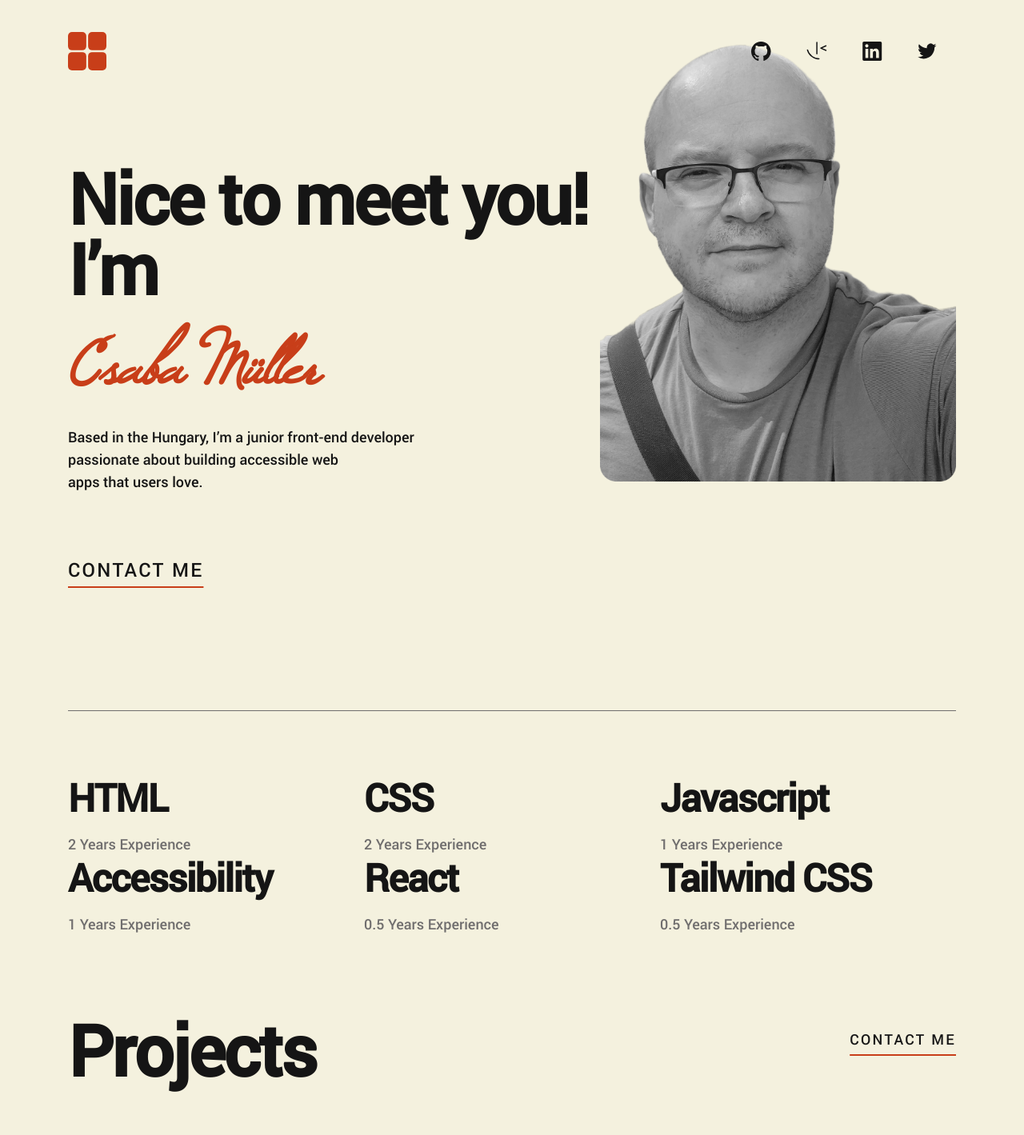
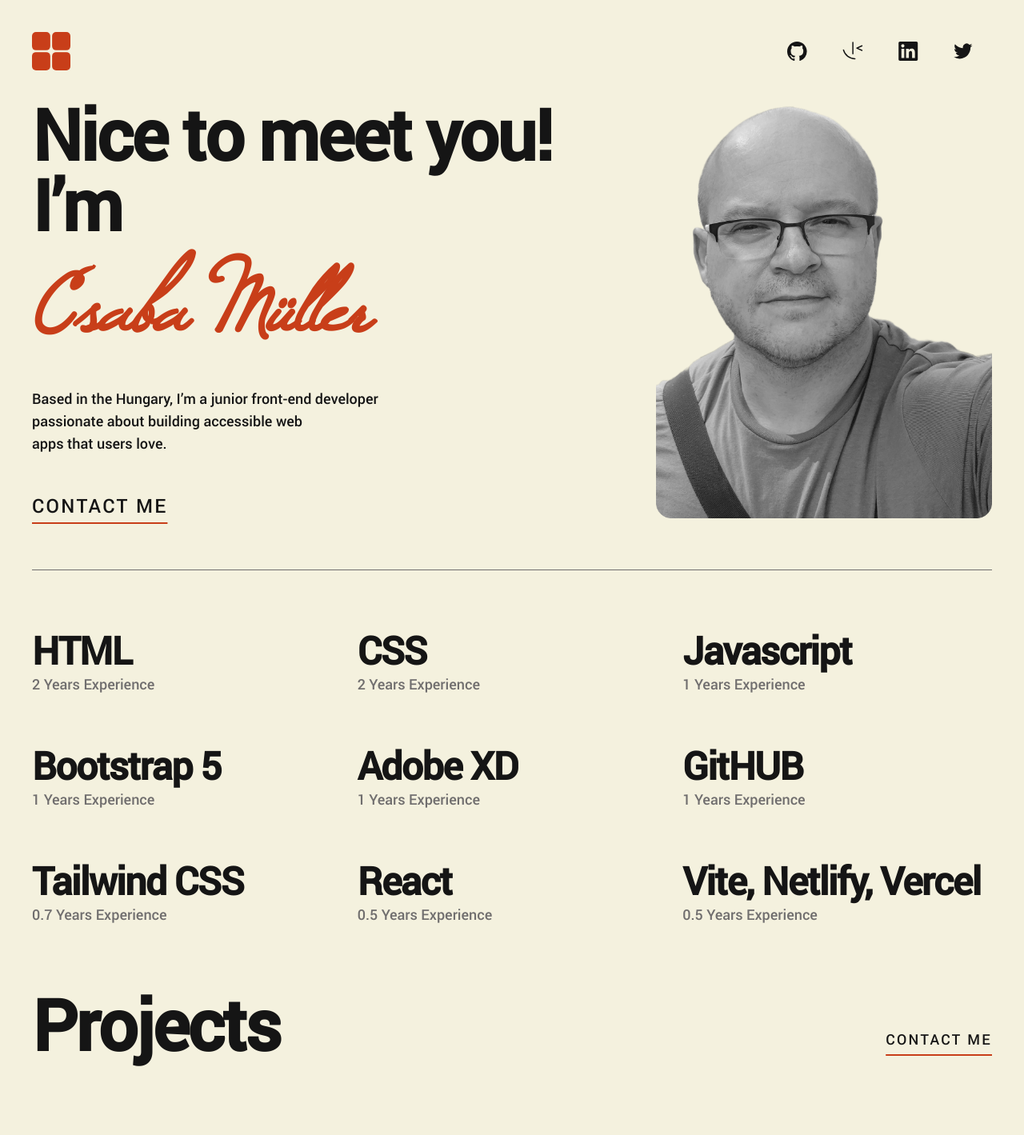
Before and after one commit to Csabooo/portfoilo-react, a React (Vite) app: page / in a window 1280 px wide. Shown: the top 1419 px of the page at 80% size. Built offline with nearby package versions, Linux system fonts and the light colour scheme.

Commit message:
desktop version v1.0

```diff
--- a/src/App.jsx
+++ b/src/App.jsx
@@ -7,7 +7,7 @@ function App() {
   return (
     <div>
       <div className="2xl:container text-center mx-auto pb-10 px-5 md:pb-20">
-        <div className="mx-auto md:max-w-[768px] lg:max-w-[1110px]">
+        <div className="mx-auto md:max-w-[850px] lg:max-w-[1200px]">
           <Header />
           <Main />
           <Projects />
--- a/src/components/Contact.jsx
+++ b/src/components/Contact.jsx
@@ -7,12 +7,12 @@ function Contact() {
   return (
     <div
       id="contact"
-      className="relative pb-14 pt-10 px-5 bg-black  xl:pt-20">
-      <div className="text-light_yellow md:w-[447px] xl:w-[1110px] mx-auto xl:text-left">
-        <div className="xl:grid grid-rows-1 xl:gap-x-40 grid-cols-2 xl:w-[1110px] xl:mx-auto xl:justify-center xl:pb-20 relative">
-          <div className="xl:pt-3">
+      className="relative pb-14 pt-10 px-5 bg-black  lg:pt-20">
+      <div className="text-light_yellow md:max-w-[700px] lg:max-w-[1200px] mx-auto lg:text-left">
+        <div className="lg:grid grid-rows-1 lg:gap-x-40 grid-cols-2 lg:max-w-[1200px] lg:mx-auto lg:justify-center lg:pb-20 relative">
+          <div className="lg:pt-3">
             <h1>Contact</h1>
-            <p className="text-light_yellow pt-10">
+            <p className="text-light_yellow py-10">
               I would love to hear about your project and how I could help.
               Please fill in the form, and I’ll get back to you as soon as
               possible.
@@ -27,7 +27,8 @@ function Contact() {
           </div>
         </div>
       </div>
-      <div className="max-w-[708px] mx-auto xl:max-w-[1110px] xl:pb-10">
+
+      <div className="max-w-[850px] mx-auto lg:max-w-[1200px] lg:pb-10">
         <hr className="" />
         <div className="pt-5 flex flex-row justify-between items-center md:pt-8">
 
--- a/src/components/Form.jsx
+++ b/src/components/Form.jsx
@@ -24,7 +24,7 @@ function Form() {
           <label className="text-red text-right text-xs pt-2">
             Sorry, invalid format here
           </label>
-          <span className="absolute bottom-4 right-0 material-symbols-outlined text-red">
+          <span className="absolute bottom-4 md:bottom-10 right-0 material-symbols-outlined text-red">
             error
           </span>
         </div>
@@ -71,7 +71,7 @@ function Form() {
           placeholder="MESSAGE"
         />
 
-        <div className="text-right pt-10 pb-16 md:pb-28 xl:pb-20">
+        <div className="text-right pt-10 pb-16 md:pb-28 lg:pb-20">
           <button type="submit">
             <p className=" text-light_yellow tracking-[2.29px] decoration_underline">
               SEND MESSAGE
--- a/src/components/Header.jsx
+++ b/src/components/Header.jsx
@@ -9,7 +9,7 @@ function Header() {
     <div>
       <div className="flex flex-row justify-between mt-4 md:pt-6">
         <img className="" src={cubes_logo} alt="cubes_logo" />
-        <div className="flex flex-row justify-end items-center w-40 z-10 md:mx-0 md:right-4 xl:right-12">
+        <div className="flex flex-row justify-end items-center w-40 z-10 md:mx-0 md:right-4 lg:right-12">
           {/* -------------------------------GITHUB---------------------------------------- */}
           <a type="button" href="https://www.github.com" className="pl-5">
             <svg
@@ -71,19 +71,19 @@ function Header() {
 
       <div className="md:relative">
         <img
-          className=" flex mx-auto max-w-[70%] z-0 md:hidden"
+          className="flex mx-auto max-w-[60%] z-0 md:hidden"
           src={image_profile_mobile}
           alt="profile-mobile"
         />
-        <div className="hidden md:flex xl:hidden md:absolute  right-0 md:w-[322px] z-0">
+        <div className="hidden md:flex lg:hidden md:absolute right-0 md:max-w-[40%] z-0">
           <img
             src={image_profile_mobile}
             alt="profile-mobile"
           />
         </div>
-        <div className="hidden md:hidden xl:flex xl:absolute -top-20  xl:right-0 xl:w-[445px] ">
+        <div className="hidden md:hidden lg:flex lg:absolute lg:right-0 lg:max-w-[35%]">
           <img
-            className="max-w-[445px]"
+
             src={image_profile_mobile}
             alt="profile-desktop"
           />
@@ -114,15 +114,15 @@ function Header() {
           </div>
         </div>
 
-        {/* --------------------------------------------------- MOBILE<  -------------------------------------------------------------
+        {/* --------------------------------------------------- NOT Mobile -------------------------------------------------------------
  */}
-        <div className="hidden md:flex flex-col md:pt-4 text-left xl:pt-20">
-
-          <h1 className="pt-9 md:z-40 xl:inline-block">
-            Nice to <br className="xl:hidden" />
-            meet you! <br className="md:hidden xl:inline-block" />
-            I’m <br className="md:flex xl:hidden" />
-            <span className="text-red font-windson pt-14 text-8xl">
+        <div className="hidden md:flex flex-col md:pt-0 text-left">
+          <div className="md:max-w-[500px] lg:max-w-[650px]">
+            <h1 className="pt-9 md:z-40 lg:inline-block ">
+              Nice to <br className="lg:hidden" />
+              meet you! <br className="md:hidden lg:inline-block" />
+              I’m <br className="md:flex lg:hidden" />
+              <span className="text-red font-windson pt-14 text-8xl lg:text-9xl">
                 Csaba Müller
               </span>
             </h1>
@@ -132,7 +132,8 @@ function Header() {
               passionate about building accessible web <br />
               apps that users love.
             </p>
-          <div className="pt-20 pb-16 xl:pb-40">
+
+            <div className="pt-16 pb-16 md:pt-12 md:pb-16">
               <a
                 href="#contact"
                 className="inline tracking-[2.29px] text-black decoration_underline text-heading_M">
@@ -140,8 +141,13 @@ function Header() {
               </a>
             </div>
           </div>
+
+
         </div>
-      <hr className="pb-8 xl:pb-16" />
+      </div>
+
+      <hr className="pb-8 md:pb-4" />
+
     </div>
   );
 }
--- a/src/components/Main.jsx
+++ b/src/components/Main.jsx
@@ -2,33 +2,45 @@ import React from "react";
 
 function Main() {
   return (
-    <div className="md:grid grid-cols-2 grid-rows-3 md:justify-items-start md:text-left xl:grid-cols-3 xl:grid-flow-rows-2 xl: pt-4">
-      <div>
+    <div className="md:grid md:grid-cols-2 md:gap-5 md:justify-items-start md:text-left lg:grid-cols-3 lg:grid-flow-rows-2 lg:pt-4">
+      <div className="technology">
         <h2 className="technologies">HTML</h2>
         <p>2 Years Experience</p>
       </div>
-      <div>
+      <div className="technology">
         <h2 className="technologies">CSS</h2>
         <p>2 Years Experience</p>
       </div>
-      <div>
+      <div className="technology">
         <h2 className="technologies">Javascript</h2>
         <p>1 Years Experience</p>
       </div>
-      <div>
-        <h2 className="technologies">Accessibility</h2>
+      <div className="technology">
+        <h2 className="technologies">Bootstrap 5</h2>
         <p>1 Years Experience</p>
       </div>
-      <div>
+      <div className="technology">
+        <h2 className="technologies">Adobe XD</h2>
+        <p>1 Years Experience</p>
+      </div>
+      <div className="technology">
+        <h2 className="technologies">GitHUB</h2>
+        <p>1 Years Experience</p>
+      </div>
+      <div className="technology">
+        <h2 className="technologies">Tailwind CSS</h2>
+        <p>0.7 Years Experience</p>
+      </div>
+      <div className="technology">
         <h2 className="technologies">React</h2>
         <p>0.5 Years Experience</p>
       </div>
-      <div>
-        <h2 className="technologies">Tailwind CSS</h2>
+      <div className="technology">
+        <h2 className="technologies">Vite, Netlify, Vercel</h2>
         <p>0.5 Years Experience</p>
       </div>
 
-    </div>
+    </div >
   );
 }
 
--- a/src/components/ProjectItem.jsx
+++ b/src/components/ProjectItem.jsx
@@ -13,9 +13,9 @@ function ProjectItem({ smallImage, largeImage, title, technologies }) {
     <div>
       <div
         onClick={buttonHandler}
-        className="relative xl:flex xl:cursor-pointer justify-center items-center">
+        className="relative lg:flex lg:cursor-pointer justify-center items-center">
         {isWindowVisible && (
-          <div className="absolute xl:flex w-full h-full bg-black opacity-80 z-20 justify-center items-center ">
+          <div className="absolute lg:flex w-full h-full bg-black opacity-80 z-20 justify-center items-center ">
             <div className="flex flex-col justify-center items-center ">
               <a href="index.html" className="lg:px-0">
                 <p className="inline  text-white tracking-[2.29px] decoration_underline ">
@@ -37,7 +37,7 @@ function ProjectItem({ smallImage, largeImage, title, technologies }) {
             alt={`thumbnail-${title}-small`}
           />
           <img
-            className="pb-6 hidden md:block max-w-[342px] lg:max-w-[540px]"
+            className="pb-6 hidden md:block max-w-[342px] lg:max-w-full"
             src={largeImage}
             alt={`thumbnail-${title}-large`}
           />
--- a/src/components/Projects.jsx
+++ b/src/components/Projects.jsx
@@ -37,10 +37,10 @@ function Projects() {
   return (
     <div className="relative">
       <hr className="md:hidden block" />
-      <div className="flex justify-between pt-20 pb-8 md:pb-16 xl:pt-0 xl:pb-24">
+      <div className="flex justify-between pt-20 pb-8 md:pb-16 lg:pt-20 lg:pb-24">
         <h1 className="text-left ">Projects</h1>
         <a href="#contact" className="block px-0">
-          <p className="relative text-black tracking-[2.29px] decoration_underline md:pt-4">
+          <p className="relative text-black tracking-[2.29px] decoration_underline md:pt-8 lg:pt-12">
             CONTACT ME
           </p>
         </a>
--- a/src/index.css
+++ b/src/index.css
@@ -49,7 +49,7 @@
   }
 
   h1 {
-    @apply text-[40px] md:text-[72px] font-bold leading-none xl:text-heading_XL z-20;
+    @apply text-[40px] md:text-[72px] font-bold leading-none lg:text-heading_XL z-20;
   }
 
   h2 {
@@ -83,6 +83,10 @@
   span {
     @apply text-grey block pb-6 md:pb-0 tracking-[-1px];
   }
+
+  span.iam {
+    @apply text-black block pt-6;
+  }
 }
 
 @layer utilities {
@@ -91,7 +95,11 @@
   }
 
   .technologies {
-    @apply text-[32px] md:text-heading_L;
+    @apply text-[32px] md:text-heading_L md:pt-10;
+  }
+
+  .technology h2 {
+    @apply pb-0;
   }
 
   .decoration_underline {
--- a/tailwind.config.js
+++ b/tailwind.config.js
@@ -1,4 +1,5 @@
 /** @type {import('tailwindcss').Config} */
+
 module.exports = {
   content: ["./src/**/*.{js,jsx,ts,tsx}"],
   theme: {
```
Lines whose indentation alone changed are shown as unchanged.
